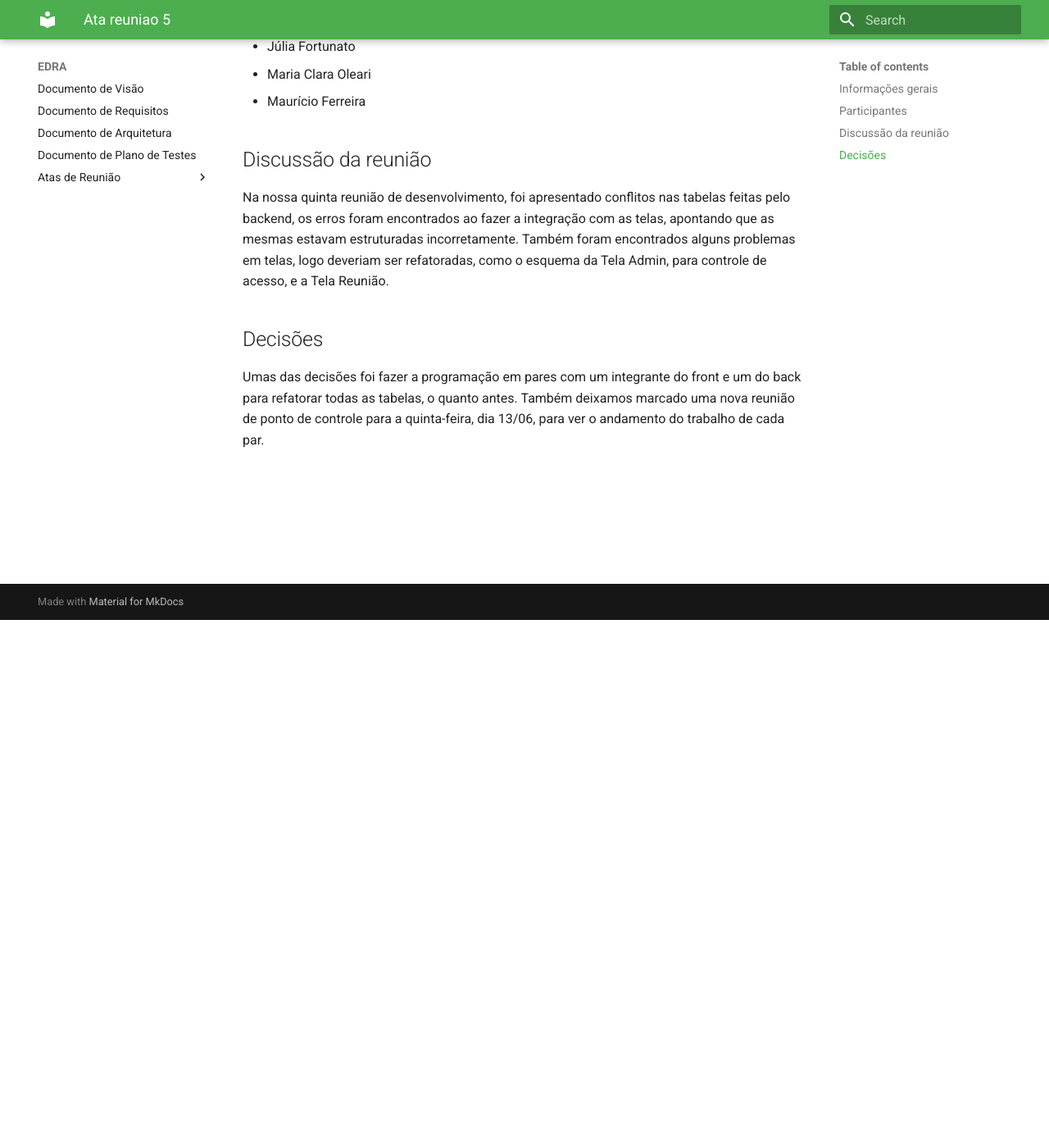
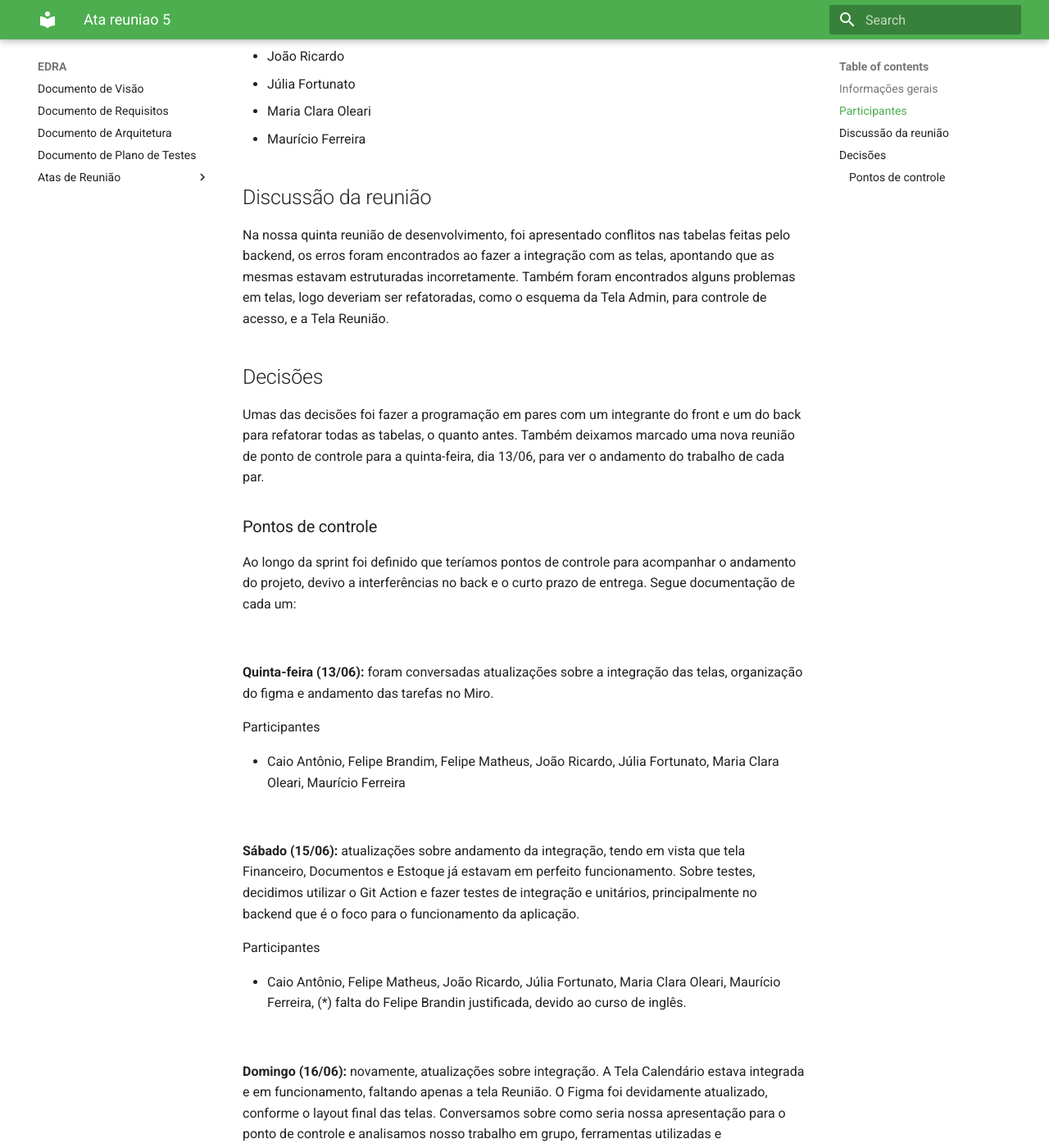
Before and after one commit to FGA0138-MDS-Ajax/2024.1-POLLUX, an MkDocs documentation site: the page built from docs/atas-reuniao/ata-reuniao-5.md, in a window 1280 px wide and 1400 px high, scrolled down 644 px. Shown: the whole window at 82% size. Built offline with MkDocs 1.6.1 and Material for MkDocs 9.7.7, drawn with Linux system fonts in a browser that asks for light colours; some of the changed text lies outside the part shown.

Commit message:
Atualização da ata 05 com os pontos de controle, e adicionando versão 02 do documento de arquitetura. Participação de Júlia Fortunato

```diff
--- a/docs/atas-reuniao/ata-reuniao-5.md
+++ b/docs/atas-reuniao/ata-reuniao-5.md
@@ -1,6 +1,7 @@
 | Versão | Data | Descrição da Alteração | Nome(s) Integrante(s) |
 | :----: | :--: | :--------------------: | :-------------------: |
 | 1.0 | 13/06/2024 | Registro da ata da reunião 5 | Júlia Fortunato e Maria Clara |
+| 2.0 | 17/06/2024 | Registro dos pontos de controle | Júlia Fortunato e Maria Clara |
 
 # Reunião 5 - Grupo Pollux
 
@@ -27,3 +28,39 @@ Na nossa quinta reunião de desenvolvimento, foi apresentado conflitos nas tabel
 ## Decisões
 
 Umas das decisões foi fazer a programação em pares com um integrante do front e um do back para refatorar todas as tabelas, o quanto antes. Também deixamos marcado uma nova reunião de ponto de controle para a quinta-feira, dia 13/06, para ver o andamento do trabalho de cada par.
+
+### Pontos de controle
+
+Ao longo da sprint foi definido que teríamos pontos de controle para acompanhar o andamento do projeto, devivo a interferências no back e o curto prazo de entrega. Segue documentação de cada um:
+
+</br>
+
+**Quinta-feira (13/06):** foram conversadas atualizações sobre a integração das telas, organização do figma e andamento das tarefas no Miro.
+
+Participantes
+
+* Caio Antônio, Felipe Brandim, Felipe Matheus, João Ricardo, Júlia Fortunato, Maria Clara Oleari, Maurício Ferreira
+
+</br>
+
+**Sábado (15/06):** atualizações sobre andamento da integração, tendo em vista que tela Financeiro, Documentos e Estoque já estavam em perfeito funcionamento. Sobre testes, decidimos utilizar o Git Action e fazer testes de integração e unitários, principalmente no backend que é o foco para o funcionamento da aplicação.
+
+Participantes
+
+* Caio Antônio, Felipe Matheus, João Ricardo, Júlia Fortunato, Maria Clara Oleari, Maurício Ferreira, (*) falta do Felipe Brandin justificada, devido ao curso de inglês.
+
+</br>
+
+**Domingo (16/06):** novamente, atualizações sobre integração. A Tela Calendário estava integrada e em funcionamento, faltando apenas a tela Reunião. O Figma foi devidamente atualizado, conforme o layout final das telas. Conversamos sobre como seria nossa apresentação para o ponto de controle e analisamos nosso trabalho em grupo, ferramentas utilizadas e aprendizados. Também, tivemos uma conversa sobre uma visão geral do que falta desenvolver para a entrega final.
+
+Participantes
+
+* Caio Antônio, Felipe Brandim, João Ricardo, Júlia Fortunato, Maria Clara Oleari, Maurício Ferreira
+
+</br>
+
+**Segunda-feira (17/06):** mais uma vez, nos reunimos para receber atualizações sobre o andamento das atividades antes da Sprint Retrospective. Token de acesso já está funcionando nas telas integradas e foi conversado sobre como fazer a melhor implementação do backend para recuperação de senha. Continua-se assim o desenvolvimento, para o encontro semanal na terça-feira.
+
+Participantes
+
+* Caio Antônio, Felipe Brandim, João Ricardo, Júlia Fortunato, Maria Clara Oleari, Maurício Ferreira
```
Also changed, not shown: docs/documento-arquitetura/documento-arquitetura.md (+2 -1 lines), docs/documento-visao/documento-visao.md (+1 -1 lines).
